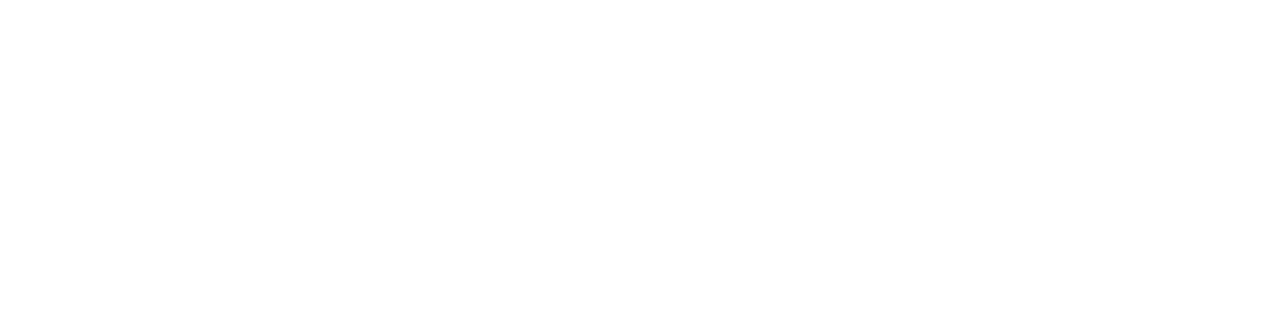
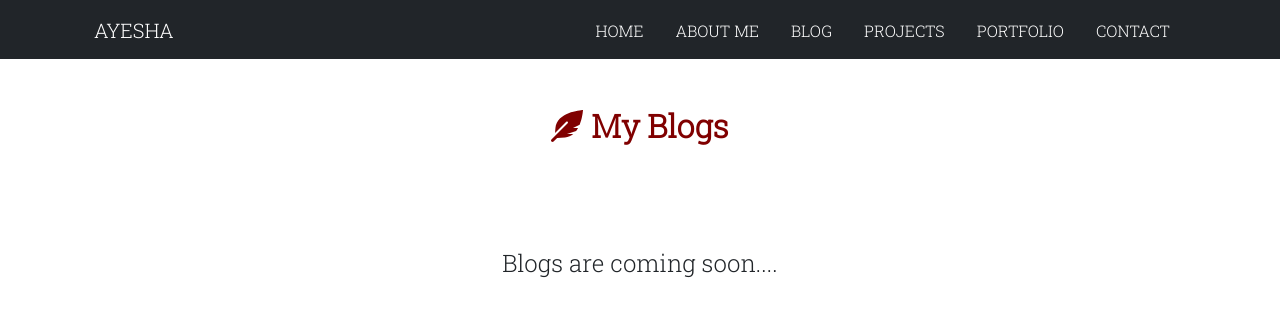
Before and after one commit to AyeshaSiddiqua68/my-portfolio, a React (Create React App) app: page /blog in a window 1280 px wide. Shown: the top 316 px of the page. Built offline with nearby package versions, Linux system fonts and the light colour scheme.

Commit message:
blog page done

```diff
--- a/src/App.js
+++ b/src/App.js
@@ -8,6 +8,7 @@ import {
 } from "react-router-dom";
 import Home from './components/Home/Home';
 import AboutMe from './components/AboutMe/AboutMe';
+import Blog from './components/Blog/Blog';
 
 function App() {
   return (
@@ -19,6 +20,9 @@ function App() {
           <Route path="/about">
             <AboutMe/>
           </Route>
+          <Route path="/blog">
+            <Blog/>
+          </Route>
         </Switch>
     </Router>
 
--- a/src/components/AboutMe/AboutMe.js
+++ b/src/components/AboutMe/AboutMe.js
@@ -1,15 +1,17 @@
-import { faCode,  faUser, faUserGraduate } from '@fortawesome/free-solid-svg-icons';
+import { faCode, faUser, faUserGraduate } from '@fortawesome/free-solid-svg-icons';
 import { FontAwesomeIcon } from '@fortawesome/react-fontawesome';
 import React from 'react';
 import Fade from 'react-reveal/Fade';
-import {  faIdCard } from '@fortawesome/free-regular-svg-icons';
+import { faIdCard } from '@fortawesome/free-regular-svg-icons';
 import Flip from 'react-reveal/Flip';
 import profile from '../../images/profile/47.jpg'
+import Navbar from '../Navbar/Navbar';
 
 
 const AboutMe = () => {
     return (
-
+        <>
+            <Navbar></Navbar>
             <div className="container mb-5">
                 <div className="py-5 text-center">
                     <h2>
@@ -130,6 +132,7 @@ const AboutMe = () => {
 
                 </div>
             </div >
+        </>
     );
 };
 
--- /dev/null
+++ b/src/components/Blog/Blog.js
@@ -0,0 +1,32 @@
+import {  faFeatherAlt } from '@fortawesome/free-solid-svg-icons';
+import { FontAwesomeIcon } from '@fortawesome/react-fontawesome';
+import Flip from 'react-reveal/Flip';
+import Navbar from '../Navbar/Navbar';
+
+const Blog = () => {
+
+    return (
+
+        <>
+        <Navbar></Navbar>
+        <div className="container">
+            <div className="py-5 text-center">
+                <h2>
+                    <Flip top cascade>
+                        <span style={{color:"maroon"}} className="pb-2 fw-bold ">
+                            <FontAwesomeIcon icon={faFeatherAlt} /> My Blogs
+                        </span>
+                    </Flip>
+                </h2>
+            </div>
+            <div className="mt-5 text-center">
+                <h4>Blogs are coming soon....</h4>
+            </div>
+
+        </div>
+        </>
+
+    );
+};
+
+export default Blog;
--- a/src/components/Navbar/Navbar.js
+++ b/src/components/Navbar/Navbar.js
@@ -28,7 +28,9 @@ const Navbar = () => {
                 </li>
 
                 <li className="nav-item">
-                  <a className="nav-link text-white mx-2 navbar-a" href="#">SERVICES</a>
+                  <Link className="nav-link text-white mx-2 navbar-a" to="/blog"  aria-current="page">
+                    BLOG
+                  </Link>
                 </li>
                 <li className="nav-item">
                   <a className="nav-link text-white mx-2 navbar-a" href="#">PROJECTS</a>
```
Lines whose indentation alone changed are shown as unchanged.
